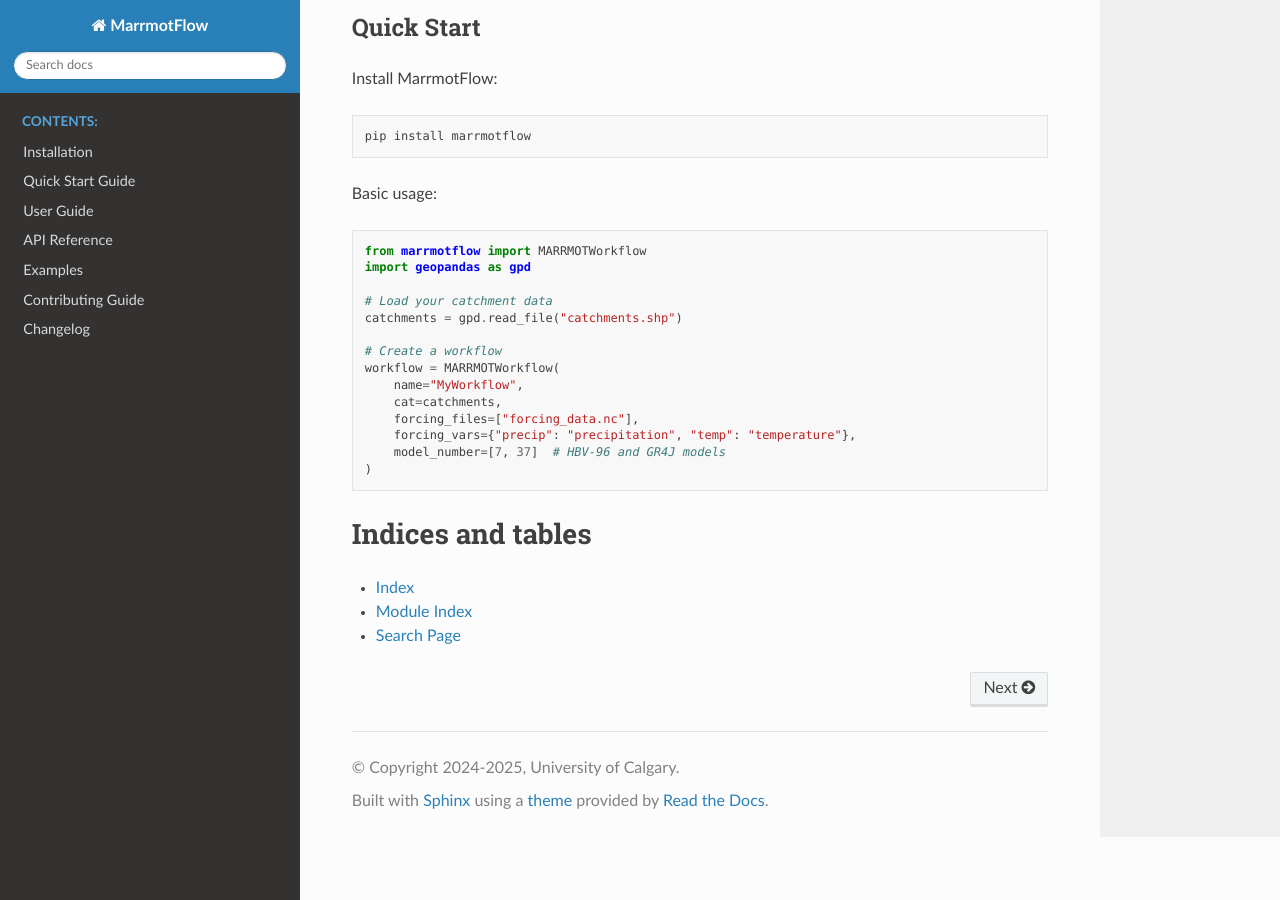
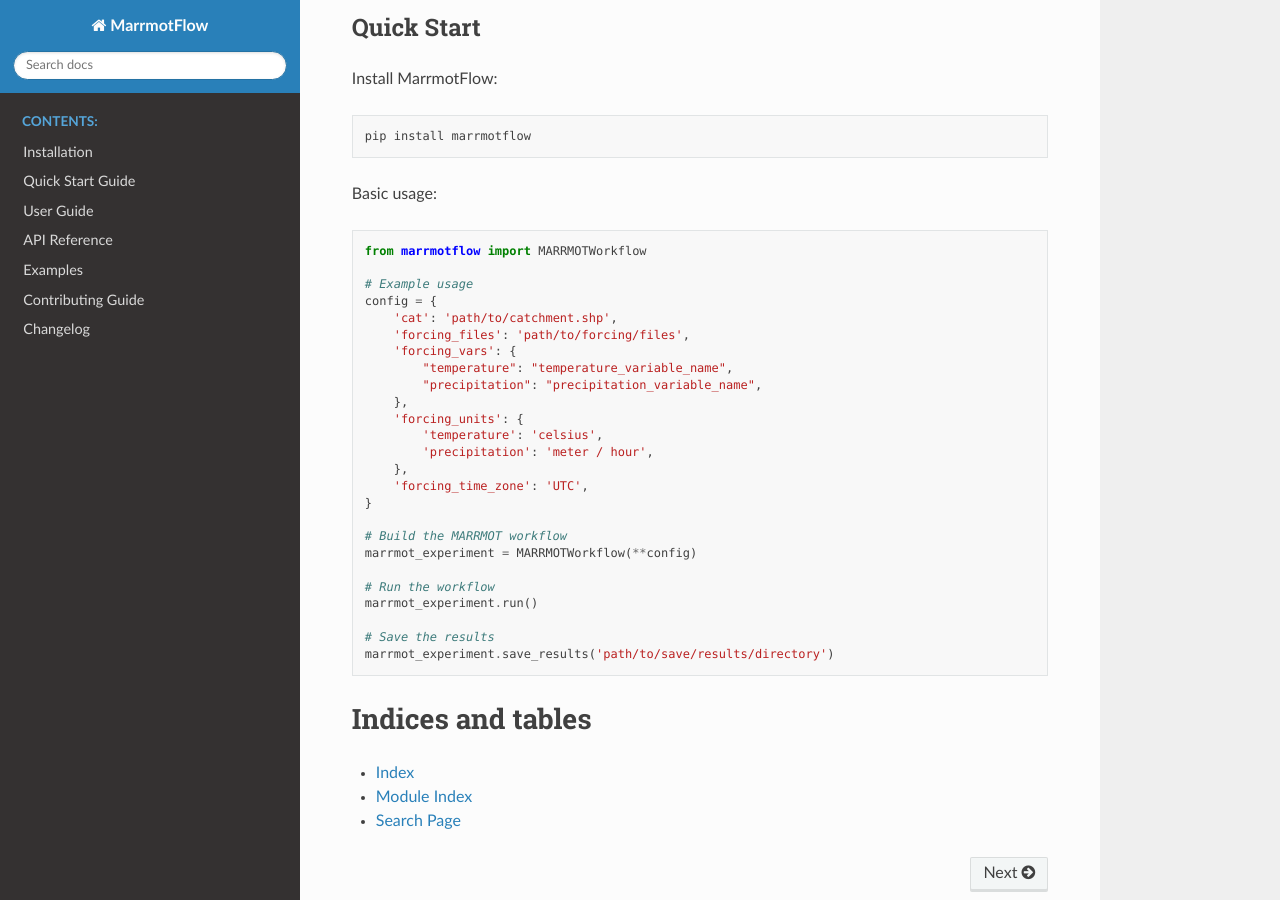
Before and after one commit to kasra-keshavarz/marrmotflow, a Sphinx documentation site: the page built from docs/index.rst, in a window 1280 px wide and 900 px high, scrolled down 2065 px. Built offline with Sphinx 7.4.7 and the Read the Docs theme 3.1.0, drawn with Linux system fonts in a browser that asks for light colours; pages that are not in the unit, such as notebooks, are missing from menus.

Commit message:
Adjusting initial test

```diff
--- a/docs/index.rst
+++ b/docs/index.rst
@@ -41,19 +41,31 @@ Basic usage:
 .. code-block:: python
 
    from marrmotflow import MARRMOTWorkflow
-   import geopandas as gpd
 
-   # Load your catchment data
-   catchments = gpd.read_file("catchments.shp")
+   # Example usage
+   config = {
+       'cat': 'path/to/catchment.shp',
+       'forcing_files': 'path/to/forcing/files',
+       'forcing_vars': {
+           "temperature": "temperature_variable_name",
+           "precipitation": "precipitation_variable_name",
+       },
+       'forcing_units': {
+           'temperature': 'celsius',
+           'precipitation': 'meter / hour',
+       },
+       'forcing_time_zone': 'UTC',
+   }
 
-   # Create a workflow
-   workflow = MARRMOTWorkflow(
-       name="MyWorkflow",
-       cat=catchments,
-       forcing_files=["forcing_data.nc"],
-       forcing_vars={"precip": "precipitation", "temp": "temperature"},
-       model_number=[7, 37]  # HBV-96 and GR4J models
-   )
+   # Build the MARRMOT workflow
+   marrmot_experiment = MARRMOTWorkflow(**config)
+
+   # Run the workflow
+   marrmot_experiment.run()
+
+   # Save the results
+   marrmot_experiment.save_results('path/to/save/results/directory')
+
 
 Indices and tables
 ==================
```
